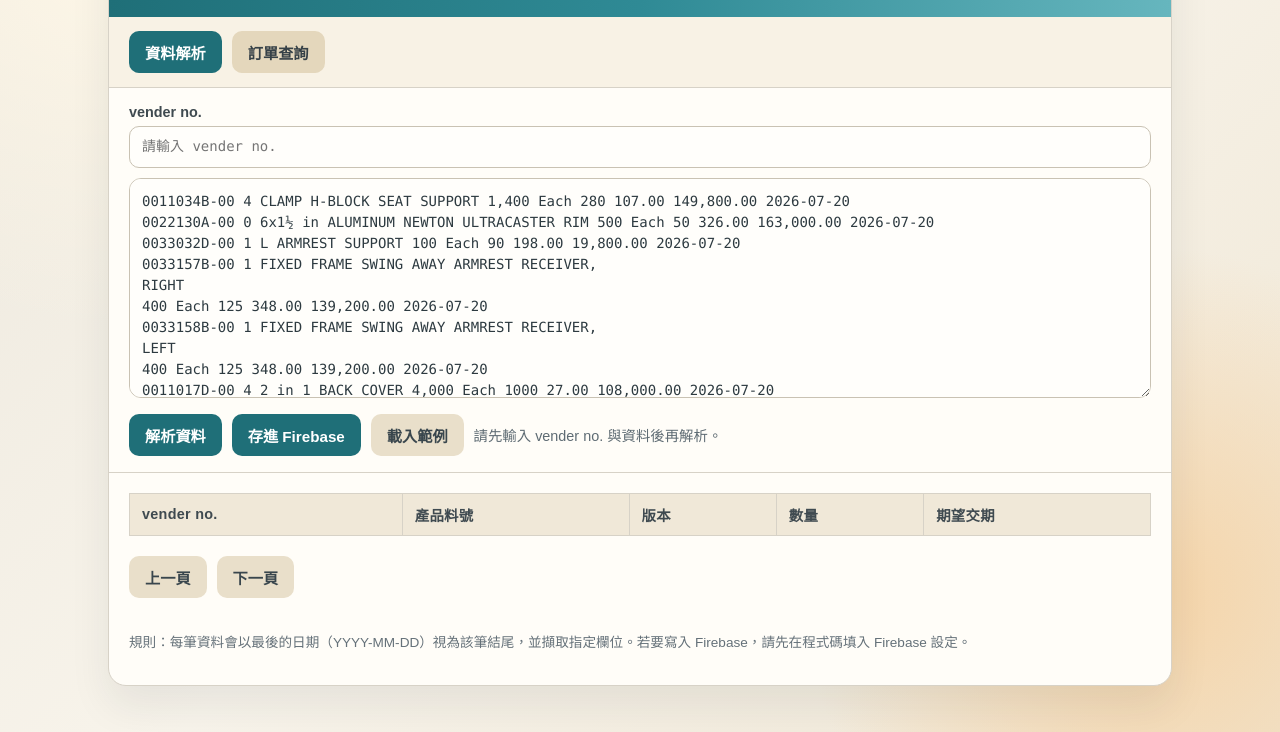
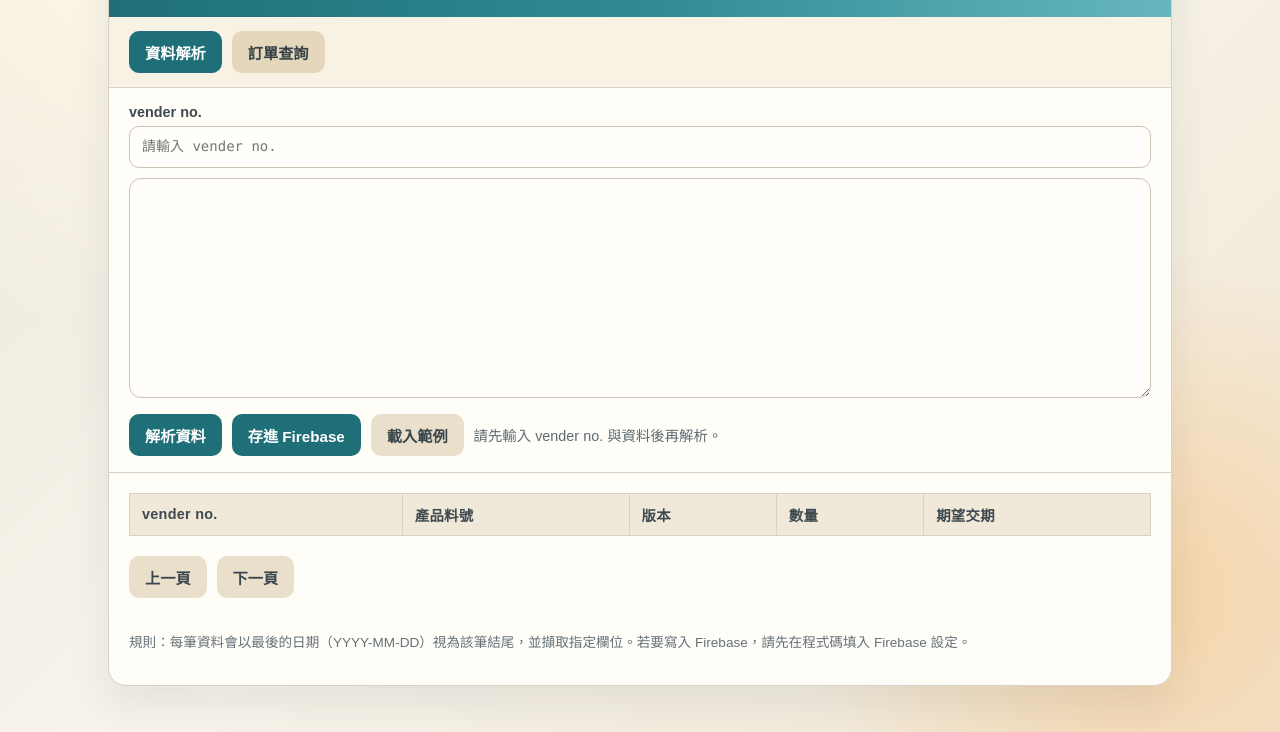
Before and after one commit to cjsp47/vendor, a plain HTML site: page index.html in a window 1280 px wide. Shown: the part 183-915 px from the top of the page. Drawn offline with Linux system fonts and the light colour scheme; no server answers.

Commit message:
Clear input fields on page refresh

```diff
--- a/index.html
+++ b/index.html
@@ -679,6 +679,13 @@ EXTRUSION
         authDomainHintEl.textContent = `目前網域：${host}`;
       }
 
+      function resetInputs() {
+        vendorNoInput.value = "";
+        rawInput.value = "";
+        queryVendorNoInput.value = "";
+        queryMonthInput.value = "";
+      }
+
         function updateAuthUI() {
           const loggedIn = Boolean(currentUser);
           loginBtn.disabled = loggedIn;
@@ -858,7 +865,7 @@ EXTRUSION
         updateAuthUI();
       }
 
-      rawInput.value = SAMPLE_TEXT;
+      resetInputs();
       setStatus("請先輸入 vender no. 與資料後再解析。");
       updateAuthDomainHint();
       showParsePage();
```
